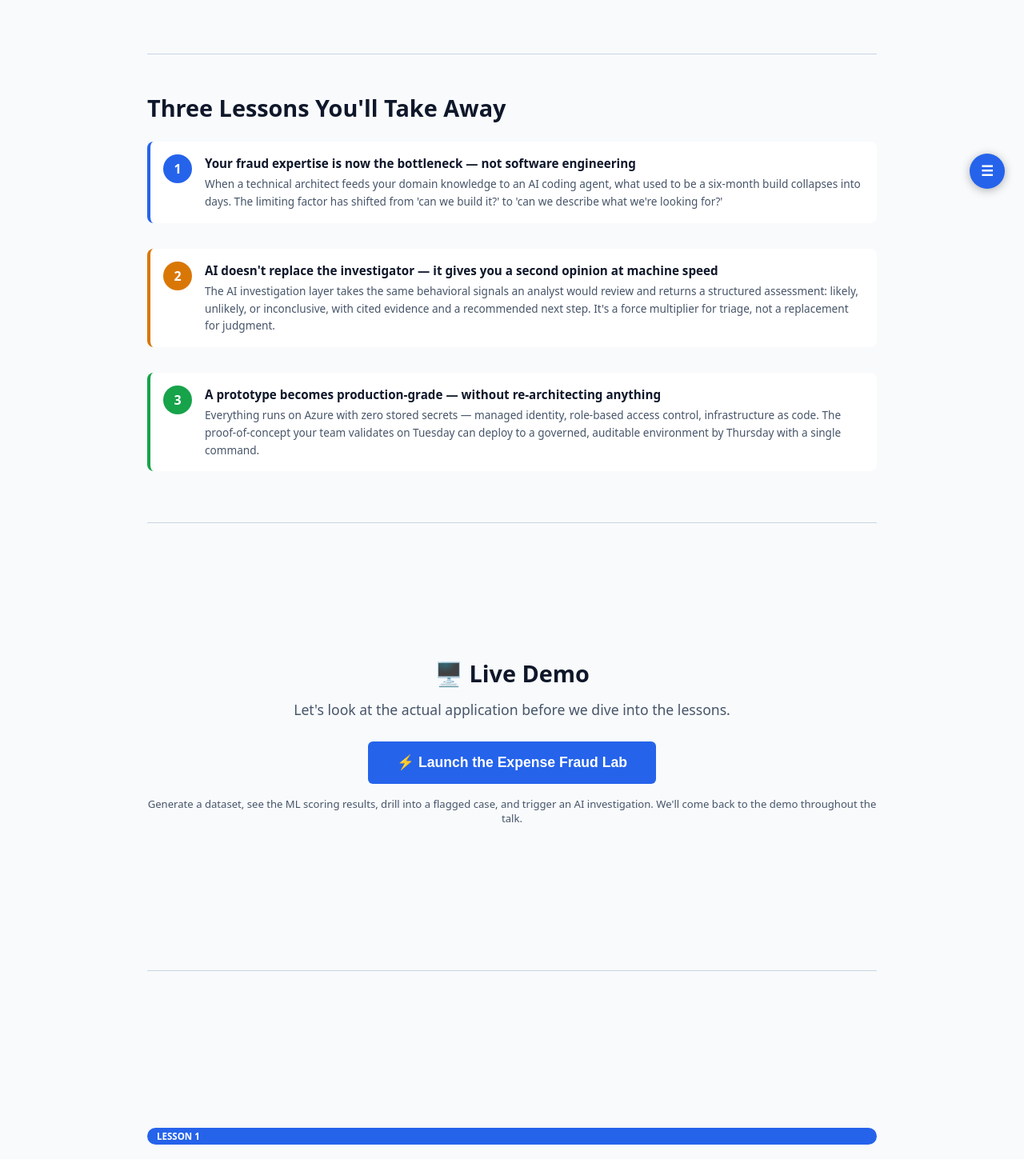
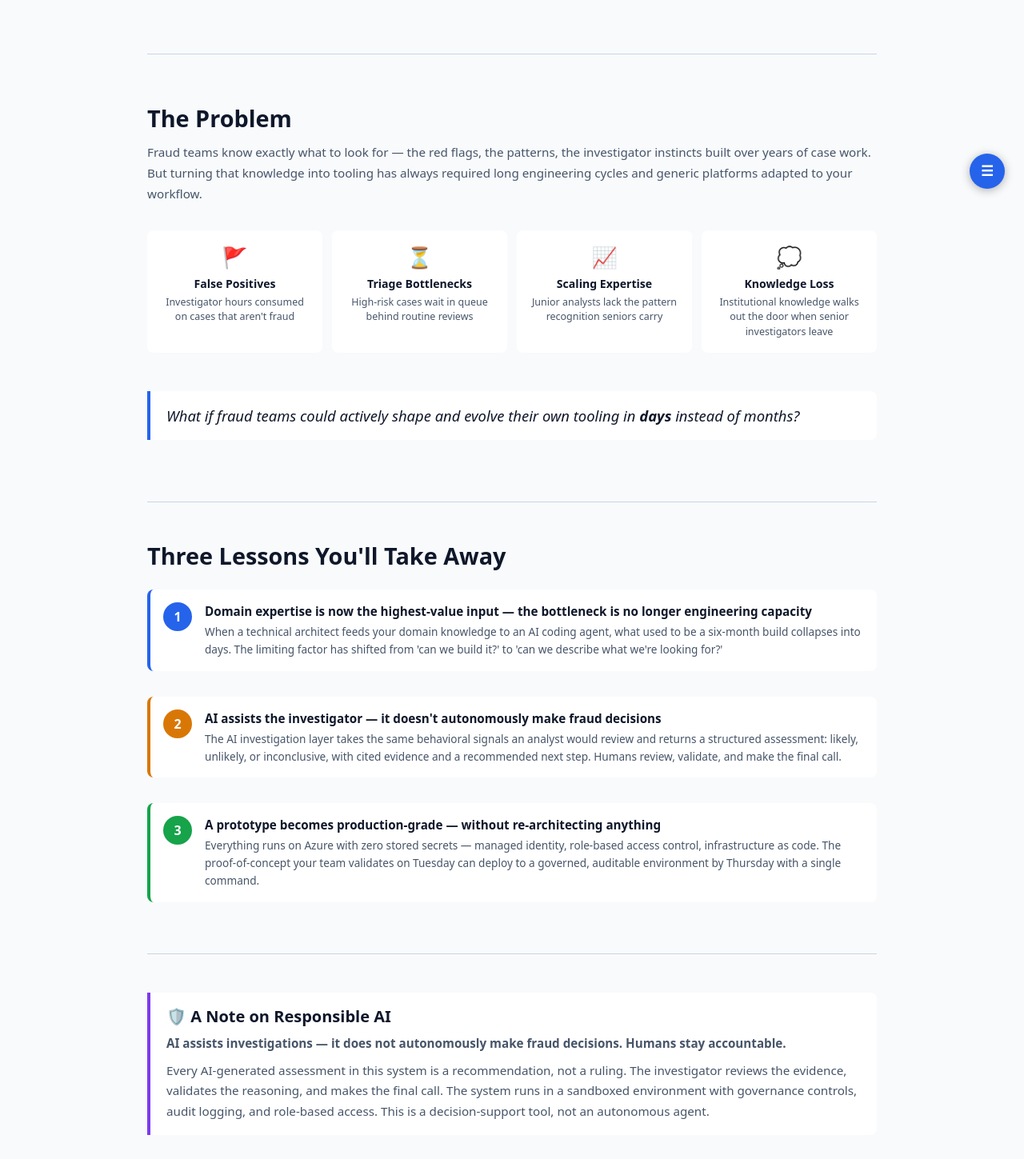
Before and after one commit to michaelsrichter/fraud-ai-demo, a React (Vite) app in the folder frontend/: page /presentation in a window 1280 px wide. Shown: the part 540-1989 px from the top of the page at 80% size. Built offline with nearby package versions, Linux system fonts and the light colour scheme.

Commit message:
feat: update presentation content and structure — add sections on problem, responsible AI, and institutional knowledge

```diff
--- a/frontend/src/routes/PresentationRoute.tsx
+++ b/frontend/src/routes/PresentationRoute.tsx
@@ -11,7 +11,9 @@ interface Slide {
 
 const SLIDES: Slide[] = [
   { id: "title", label: "Title" },
+  { id: "problem", label: "The Problem" },
   { id: "lessons", label: "3 Lessons" },
+  { id: "responsible-ai", label: "Responsible AI" },
   { id: "live-demo", label: "Live Demo" },
   { id: "lesson1", label: "Lesson 1" },
   { id: "vibe-coding", label: "Vibe Coding" },
@@ -20,6 +22,8 @@ const SLIDES: Slide[] = [
   { id: "process", label: "The Process" },
   { id: "timeline", label: "Timeline" },
   { id: "lesson1-why", label: "Why It Matters" },
+  { id: "before-after", label: "Before vs After" },
+  { id: "knowledge", label: "Institutional Knowledge" },
   { id: "lesson2", label: "Lesson 2" },
   { id: "ml-vs-ai", label: "ML vs GenAI" },
   { id: "ml-scoring-code", label: "ML Scoring" },
@@ -217,11 +221,34 @@ export function PresentationRoute() {
           From Idea to Fraud Lab in Days
         </h1>
         <p style={{ ...S.sub, maxWidth: 700, margin: "0 auto 16px" }}>
-          Vibe Coding an AI-Powered Expense Fraud Simulator with GitHub Copilot
+          How Fraud Teams Can Build Purpose-Built Detection Tools — Without Waiting on Engineering Cycles
         </p>
         <p style={{ fontSize: "0.95rem", color: "var(--text-muted)" }}>
           <strong>Mike Richter</strong> · Principal Partner Solution Architect, Microsoft
         </p>
+      </section>
+
+      {/* ════════════ THE PROBLEM ════════════ */}
+      <section id="problem" style={S.slide}>
+        <h2 style={S.h2}>The Problem</h2>
+        <p style={S.body}>
+          Fraud teams know exactly what to look for — the red flags, the patterns,
+          the investigator instincts built over years of case work. But turning that
+          knowledge into tooling has always required long engineering cycles and generic
+          platforms adapted to your workflow.
+        </p>
+        <div style={{ display: "grid", gridTemplateColumns: "repeat(auto-fit, minmax(200px, 1fr))", gap: 12, margin: "16px 0" }}>
+          <SignalCard icon="🚩" title="False Positives" desc="Investigator hours consumed on cases that aren't fraud" />
+          <SignalCard icon="⏳" title="Triage Bottlenecks" desc="High-risk cases wait in queue behind routine reviews" />
+          <SignalCard icon="📈" title="Scaling Expertise" desc="Junior analysts lack the pattern recognition seniors carry" />
+          <SignalCard icon="💭" title="Knowledge Loss" desc="Institutional knowledge walks out the door when senior investigators leave" />
+        </div>
+        <div style={S.callout}>
+          <p style={{ ...S.quote, margin: 0 }}>
+            What if fraud teams could actively shape and evolve their own tooling
+            in <strong>days</strong> instead of months?
+          </p>
+        </div>
       </section>
 
       {/* ════════════ THREE LESSONS ════════════ */}
@@ -231,14 +258,14 @@ export function PresentationRoute() {
           <LessonCard
             num={1}
             color="#2563eb"
-            title="Your fraud expertise is now the bottleneck — not software engineering"
+            title="Domain expertise is now the highest-value input — the bottleneck is no longer engineering capacity"
             body="When a technical architect feeds your domain knowledge to an AI coding agent, what used to be a six-month build collapses into days. The limiting factor has shifted from 'can we build it?' to 'can we describe what we're looking for?'"
           />
           <LessonCard
             num={2}
             color="#d97706"
-            title="AI doesn't replace the investigator — it gives you a second opinion at machine speed"
-            body="The AI investigation layer takes the same behavioral signals an analyst would review and returns a structured assessment: likely, unlikely, or inconclusive, with cited evidence and a recommended next step. It's a force multiplier for triage, not a replacement for judgment."
+            title="AI assists the investigator — it doesn't autonomously make fraud decisions"
+            body="The AI investigation layer takes the same behavioral signals an analyst would review and returns a structured assessment: likely, unlikely, or inconclusive, with cited evidence and a recommended next step. Humans review, validate, and make the final call."
           />
           <LessonCard
             num={3}
@@ -246,6 +273,22 @@ export function PresentationRoute() {
             title="A prototype becomes production-grade — without re-architecting anything"
             body="Everything runs on Azure with zero stored secrets — managed identity, role-based access control, infrastructure as code. The proof-of-concept your team validates on Tuesday can deploy to a governed, auditable environment by Thursday with a single command."
           />
+        </div>
+      </section>
+
+      {/* ════════════ RESPONSIBLE AI ════════════ */}
+      <section id="responsible-ai" style={S.slideCompact}>
+        <div style={{ ...S.callout, borderLeftColor: "#7c3aed" }}>
+          <h3 style={{ ...S.h3, marginBottom: 8 }}>🛡️ A Note on Responsible AI</h3>
+          <p style={{ ...S.body, margin: "0 0 8px" }}>
+            <strong>AI assists investigations — it does not autonomously make fraud decisions. Humans stay accountable.</strong>
+          </p>
+          <p style={{ ...S.body, margin: 0 }}>
+            Every AI-generated assessment in this system is a recommendation, not a ruling.
+            The investigator reviews the evidence, validates the reasoning, and makes the final call.
+            The system runs in a sandboxed environment with governance controls, audit logging,
+            and role-based access. This is a decision-support tool, not an autonomous agent.
+          </p>
         </div>
       </section>
 
@@ -266,12 +309,12 @@ export function PresentationRoute() {
         </p>
       </section>
 
-      {/* ════════════ LESSON 1: BOTTLENECK ════════════ */}
+      {/* ════════════ LESSON 1: DOMAIN EXPERTISE ════════════ */}
       <section id="lesson1" style={S.slide}>
         <div style={S.lessonBadge("#2563eb")}>LESSON 1</div>
-        <h2 style={S.h2}>Your Fraud Expertise Is Now the Bottleneck</h2>
+        <h2 style={S.h2}>Domain Expertise Is Now the Highest-Value Input</h2>
         <p style={{ ...S.sub, fontSize: "1.3rem" }}>
-          Not software engineering. Not IT resources. Not budget cycles.
+          The bottleneck is no longer engineering capacity.
         </p>
         <p style={S.body}>
           The hardest part of building this system wasn't writing code.
@@ -425,7 +468,51 @@ if (rng.NextDouble() < 0.25)
           already exists.
         </p>
         <p style={{ fontSize: "1rem", fontWeight: 600 }}>
-          The bottleneck isn't programming skill. It's domain expertise. And that's what you have.
+          Domain expertise is the highest-value input. And that's exactly what your team has.
+        </p>
+      </section>
+
+      {/* ── Before vs After ── */}
+      <section id="before-after" style={S.slideCompact}>
+        <h3 style={S.h3}>Before vs. After: The Investigator's Workflow</h3>
+        <table style={S.table}>
+          <thead>
+            <tr>
+              <th style={S.th}></th>
+              <th style={S.th}>Before (Manual Review)</th>
+              <th style={{ ...S.th, color: "var(--link)" }}>After (AI-Assisted Triage)</th>
+            </tr>
+          </thead>
+          <tbody>
+            <tr><td style={{ ...S.td, fontWeight: 600 }}>Initial triage</td><td style={S.td}>Analyst manually reviews each flagged case</td><td style={S.td}>ML scores all records instantly; AI pre-investigates ambiguous cases</td></tr>
+            <tr><td style={{ ...S.td, fontWeight: 600 }}>Time per case</td><td style={S.td}>30–60 min of manual cross-referencing</td><td style={S.td}>10–60 sec AI assessment; analyst reviews summary</td></tr>
+            <tr><td style={{ ...S.td, fontWeight: 600 }}>Junior support</td><td style={S.td}>Escalate to senior; wait for availability</td><td style={S.td}>AI provides structured analysis with cited evidence; junior reviews with context</td></tr>
+            <tr><td style={{ ...S.td, fontWeight: 600 }}>Pattern docs</td><td style={S.td}>Tribal knowledge; informal notes</td><td style={S.td}>Encoded in prompt templates and detection rules — reusable, version-controlled</td></tr>
+            <tr><td style={{ ...S.td, fontWeight: 600 }}>Scaling the team</td><td style={S.td}>Hire and train (months)</td><td style={S.td}>Capture senior patterns in AI workflows (days)</td></tr>
+          </tbody>
+        </table>
+        <p style={S.body}>
+          The investigator's role doesn't change — they still make the call. But instead of
+          spending an hour assembling the evidence, they spend five minutes reviewing a structured brief.
+        </p>
+      </section>
+
+      {/* ── Institutional Knowledge ── */}
+      <section id="knowledge" style={S.slideCompact}>
+        <h3 style={S.h3}>🏛️ Capturing Institutional Knowledge</h3>
+        <div style={S.callout}>
+          <p style={{ ...S.quote, margin: 0 }}>
+            Experienced investigators can encode their expertise into <strong>reusable systems</strong>.
+          </p>
+        </div>
+        <p style={S.body}>
+          The fraud patterns, the investigation heuristics, the red flags that take years to learn —
+          all of it gets captured in prompt templates, detection rules, and investigation workflows
+          that persist even when team members move on.
+        </p>
+        <p style={{ fontSize: "1rem", fontWeight: 600 }}>
+          This turns institutional knowledge from something that lives in people's heads
+          into something that scales across the team and survives turnover.
         </p>
       </section>
 
@@ -594,12 +681,12 @@ return "Low";                                       // Normal`}
             desc="Three AI models investigate independently. An arbiter synthesizes findings. Where they agree → high confidence."
           />
           <ModeCard
-            icon="⚔️" title="Debate"
-            desc="Agent A finds the fraud. Agent B finds the legitimate explanation. An arbiter weighs both arguments and commits. Mirrors adversarial review."
+            icon="⚔️" title="Adversarial Review (Debate)"
+            desc="Agent A finds the fraud. Agent B finds the legitimate explanation. An arbiter weighs both arguments. Mirrors how fraud review teams already operate: build the case, stress-test it, senior reviewer decides."
           />
           <ModeCard
-            icon="📈" title="Junior → Senior"
-            desc="Cheaper model triages first. High-confidence cases resolve immediately. Low-confidence escalates to a premium model. Mirrors real team triage."
+            icon="📈" title="Junior → Senior Escalation"
+            desc="Cheaper model triages first. High-confidence cases resolve immediately. Low-confidence escalates to a premium model with the junior's preliminary notes attached. Mirrors real team triage."
           />
         </div>
       </section>
@@ -643,8 +730,10 @@ the benefit of the doubt."`}
           </div>
         </div>
         <p style={{ ...S.body, marginTop: 12 }}>
-          These are plain English instructions — not code. Anyone could write them.
-          The AI coding agent turned them into a working adversarial investigation system.
+          These are plain English instructions — not code. A fraud examiner could write and
+          refine these prompts based on their own review methodology. This directly mirrors
+          how many fraud review teams already operate: one analyst builds the case, another
+          stress-tests it, and a senior reviewer makes the final determination.
         </p>
       </section>
 
@@ -845,6 +934,12 @@ assignments = [
       {/* ── The Shift ── */}
       <section id="shift" style={S.slideCompact}>
         <h3 style={S.h3}>The Shift</h3>
+        <div style={{ ...S.callout, marginBottom: 16 }}>
+          <p style={{ ...S.quote, margin: 0 }}>
+            Fraud teams can now <strong>actively shape and evolve their own tooling</strong> much faster,
+            instead of waiting on long engineering cycles.
+          </p>
+        </div>
         <table style={S.table}>
           <thead>
             <tr>
@@ -857,6 +952,7 @@ assignments = [
             <tr><td style={S.td}>Generic tools adapted to your workflow</td><td style={{ ...S.td, fontWeight: 600 }}>Purpose-built tools that match your process</td></tr>
             <tr><td style={S.td}>IT bottleneck for every enhancement</td><td style={{ ...S.td, fontWeight: 600 }}>Domain experts drive the specifications</td></tr>
             <tr><td style={S.td}>Quarterly release cadence</td><td style={{ ...S.td, fontWeight: 600 }}>Iterate in days</td></tr>
+            <tr><td style={S.td}>Institutional knowledge in people's heads</td><td style={{ ...S.td, fontWeight: 600 }}>Expertise encoded in reusable workflows and prompts</td></tr>
           </tbody>
         </table>
       </section>
@@ -887,17 +983,17 @@ assignments = [
           <TakeawayCard
             num={1}
             color="#2563eb"
-            text="Your fraud expertise is the most valuable input. Describe the patterns, the red flags, the investigation workflows — and working software follows in days."
+            text="Domain expertise is the highest-value input. Describe the patterns, the red flags, the investigation workflows — and working software follows in days. Capture institutional knowledge so it scales across your team and survives turnover."
           />
           <TakeawayCard
             num={2}
             color="#d97706"
-            text="ML handles the volume, AI handles the ambiguity. Traditional ML models score thousands of records in seconds for fractions of a cent. GenAI investigators step in only for the ambiguous cases — with reasoning, tools, and structured evidence. If the AI goes down, the ML scoring keeps working."
+            text="AI assists — humans decide. Four investigation strategies give you structured, evidence-cited second opinions at machine speed. The investigator reviews, validates, and makes the final call. If the AI goes down, the ML scoring and detection keep working."
           />
           <TakeawayCard
             num={3}
             color="#16a34a"
-            text="Production-grade from day one. Zero secrets, managed identity, infrastructure-as-code. What you validate today deploys to a governed environment tomorrow with a single command."
+            text="Production-grade from day one. Zero secrets, managed identity, infrastructure-as-code, audit logging, and governance controls. What you validate today deploys to a governed environment tomorrow with a single command."
           />
         </div>
       </section>
```
Also changed, not shown: 1 other file (tests, documents, lock files or other folders).
